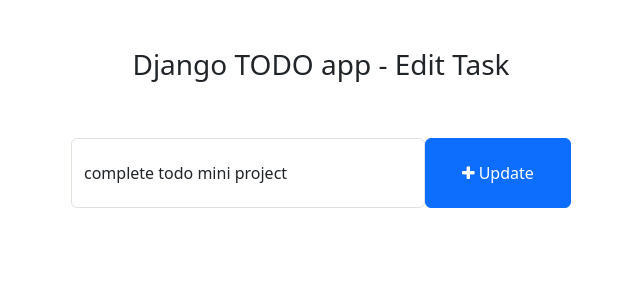
After one commit to aishwaryakudagi199/todo, a Django app: page /todos/edit_task/1/ in a window 1280 px wide. The commit adds this page. Shown: the top 300 px of the page, without its empty margins (319-959 px from the left). Run offline with Django 5.2, Linux system fonts and the light colour scheme; data comes from the database, SQL or seed files in the repository; both versions use the stored data as it was after the commit.

Commit message:
Todo app completed which is implemented by Django CRUD operations

```diff
--- /dev/null
+++ b/templates/edit_task.html
@@ -0,0 +1,34 @@
+<!DOCTYPE html>
+<html lang="en">
+<head>
+    <meta charset="UTF-8">
+    <meta name="viewport" content="width=device-width, initial-scale=1.0">
+    <title>Edit task:Django todo app</title>
+
+    <link href="https://cdn.jsdelivr.net/npm/bootstrap@5.3.0-alpha1/dist/css/bootstrap.min.css" rel="stylesheet" integrity="sha384-GLhlTQ8iRABdZLl6O3oVMWSktQOp6b7In1Zl3/Jr59b6EGGoI1aFkw7cmDA6j6gD" crossorigin="anonymous">
+    <script src="https://cdn.jsdelivr.net/npm/bootstrap@5.3.0-alpha1/dist/js/bootstrap.bundle.min.js" integrity="sha384-w76AqPfDkMBDXo30jS1Sgez6pr3x5MlQ1ZAGC+nuZB+EYdgRZgiwxhTBTkF7CXvN" crossorigin="anonymous"></script>
+    <!-- Font Awesome Icons -->
+    <link rel="stylesheet" href="https://cdnjs.cloudflare.com/ajax/libs/font-awesome/4.7.0/css/font-awesome.min.css">
+
+    <style>
+        .form-control{
+        padding: 1.375rem .75rem !important;
+    }
+    </style>
+</head>
+<body>
+    <div class="container" >
+        <h3 class = "pt-5 pb-5 text-center">Django TODO app - Edit Task</h3>
+        <form action="{% url 'edit_task' get_task.pk %}" method = "POST" style="width: 500px; margin: auto;">
+        <!--Where your form should be submitted when click on add button-->
+            {% csrf_token %}
+            <div class="form-group">
+                <span style="display: flex;">
+                    <input type="text" name = "task" class="form-control" placeholder="Update task" value="{{get_task.task}}">
+                    <button type = "submit" class="btn btn-primary" style="width: 200px;"><i class="fa fa-plus"></i> Update</button>
+                </span>
+            </div>
+        </form>
+    </div>
+</body>
+</html>
--- a/todo_main/views.py
+++ b/todo_main/views.py
@@ -1,8 +1,10 @@
 from django.shortcuts import render
 from todos.models import Task
 def home(request):
-    tasks = Task.objects.filter(is_completed = False).order_by('-updated_at')
+    tasks = Task.objects.filter(is_completed = False).order_by('updated_at')
+    completed_tasks = Task.objects.filter(is_completed = True)
     context = {
         'tasks':tasks,
+        'completed_tasks':completed_tasks,
     }
     return render(request, 'home.html', context)
--- a/todos/urls.py
+++ b/todos/urls.py
@@ -1,5 +1,14 @@
 from django.urls import path
 from . import views
 urlpatterns = [
+    # Add tasks
     path('addtasks/',views.addtasks,name='addtasks'),
+    # Mark as done
+    path('mark_as_done/<int:pk>/',views.mark_as_done,name='mark_as_done'),
+    # Mark as undone
+    path('mark_as_undone/<int:pk>/',views.mark_as_undone,name='mark_as_undone'),
+    # Edit tasks
+    path('edit_task/<int:pk>/',views.edit_task,name = 'edit_task'),
+    # Delete task
+    path('delete_task/<int:pk>/',views.delete_task,name = 'delete_task'),
 ]
--- a/todos/views.py
+++ b/todos/views.py
@@ -1,4 +1,4 @@
-from django.shortcuts import redirect, render
+from django.shortcuts import get_object_or_404, redirect, render
 from django.http import HttpResponse
 from .models import Task
 # Create your views here.
@@ -7,3 +7,34 @@ def addtasks(request):
     task = request.POST['task']
     Task.objects.create(task = task)
     return redirect('home')
+
+
+def mark_as_done(request,pk):
+    task = get_object_or_404(Task,pk = pk)
+    task.is_completed = True
+    task.save()
+    return redirect('home')
+
+def mark_as_undone(request,pk):
+    task = get_object_or_404(Task,pk = pk)
+    task.is_completed = False
+    task.save()
+    return redirect('home')
+
+def edit_task(request,pk):
+    get_task = get_object_or_404(Task,pk=pk)
+    if request.method == "POST":
+        new_task = request.POST['task'] #name used in input field
+        get_task.task = new_task
+        get_task.save()
+        return redirect('home')
+    else:
+        context = {
+            'get_task' : get_task,
+        }
+        return render(request,'edit_task.html',context)
+
+def delete_task(request,pk):
+    task = get_object_or_404(Task,pk = pk)
+    task.delete()
+    return redirect('home')
```
Also changed, not shown: templates/home.html (+9 -4 lines), db.sqlite3, todos/models.py (line endings or trailing spaces).
